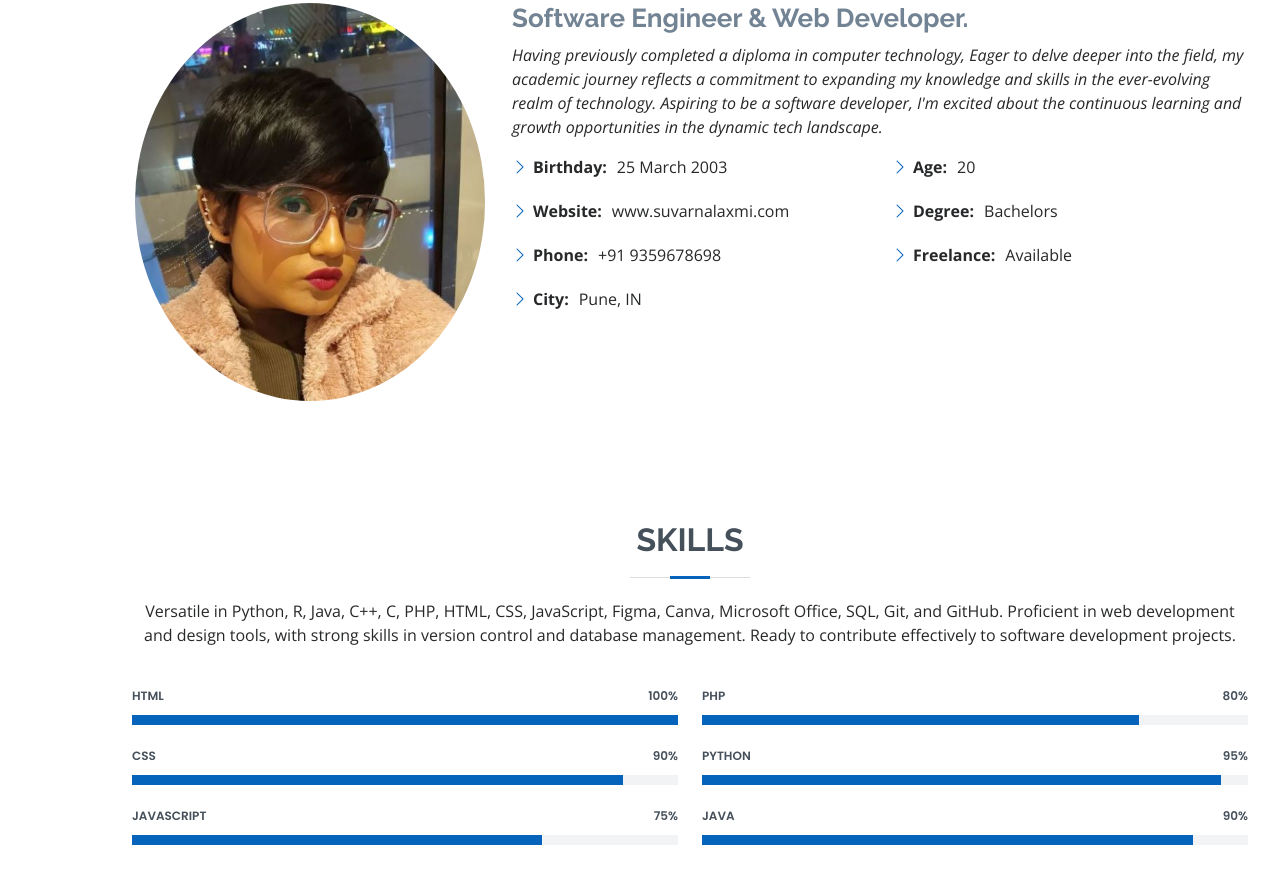
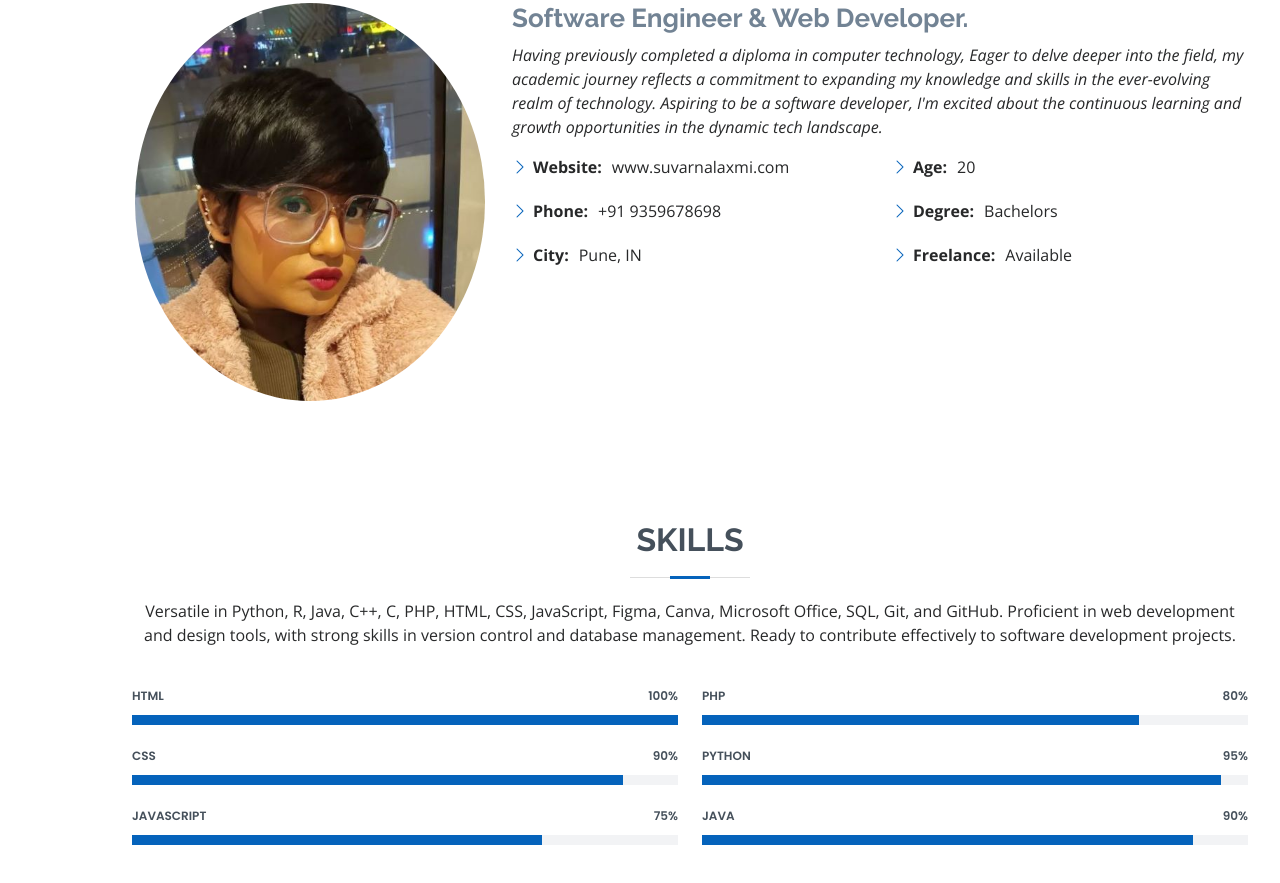
Before and after one commit to suvarnalaxmi/MyResume, a plain HTML site: page index.html in a window 1280 px wide. Shown: the part 1037-1920 px from the top of the page. Drawn offline with nearby package versions, Linux system fonts and the light colour scheme.

Commit message:
fewchanges

```diff
--- a/index.html
+++ b/index.html
@@ -129,10 +129,6 @@
               <div class="row">
                 <div class="col-lg-6">
                   <ul>
-                    <li>
-                      <i class="bi bi-chevron-right"></i>
-                      <strong>Birthday:</strong> <span>25 March 2003</span>
-                    </li>
                     <li>
                       <i class="bi bi-chevron-right"></i>
                       <strong>Website:</strong> <span>www.suvarnalaxmi.com</span>
```
